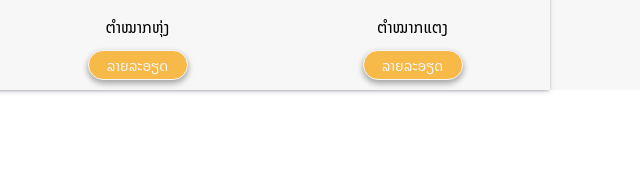
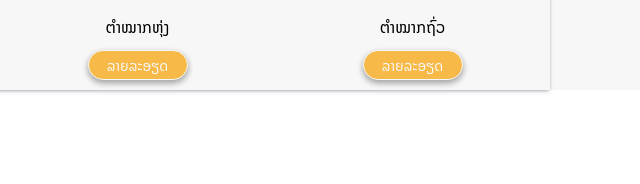
Before and after one commit to KCP-cooking/KCP, a plain HTML site: page menu.html in a window 1280 px wide. Shown: the part 1616-1800 px from the top of the page, 640-1280 px from the left. Drawn offline with Linux system fonts and the light colour scheme.

Commit message:
Update menu.html

```diff
--- a/menu.html
+++ b/menu.html
@@ -152,7 +152,7 @@
                 </div>
                 <div class="menu-hover">
                     <img src="Images/lentil.jpg" alt="">
-                    <p>ຕຳໝາກແຕງ</p>
+                    <p>ຕຳໝາກຖົ່ວ</p>
                     <button class="btn-detail"><a href="menu16.html">ລາຍລະອຽດ</a></button>
                 </div>
 
```
